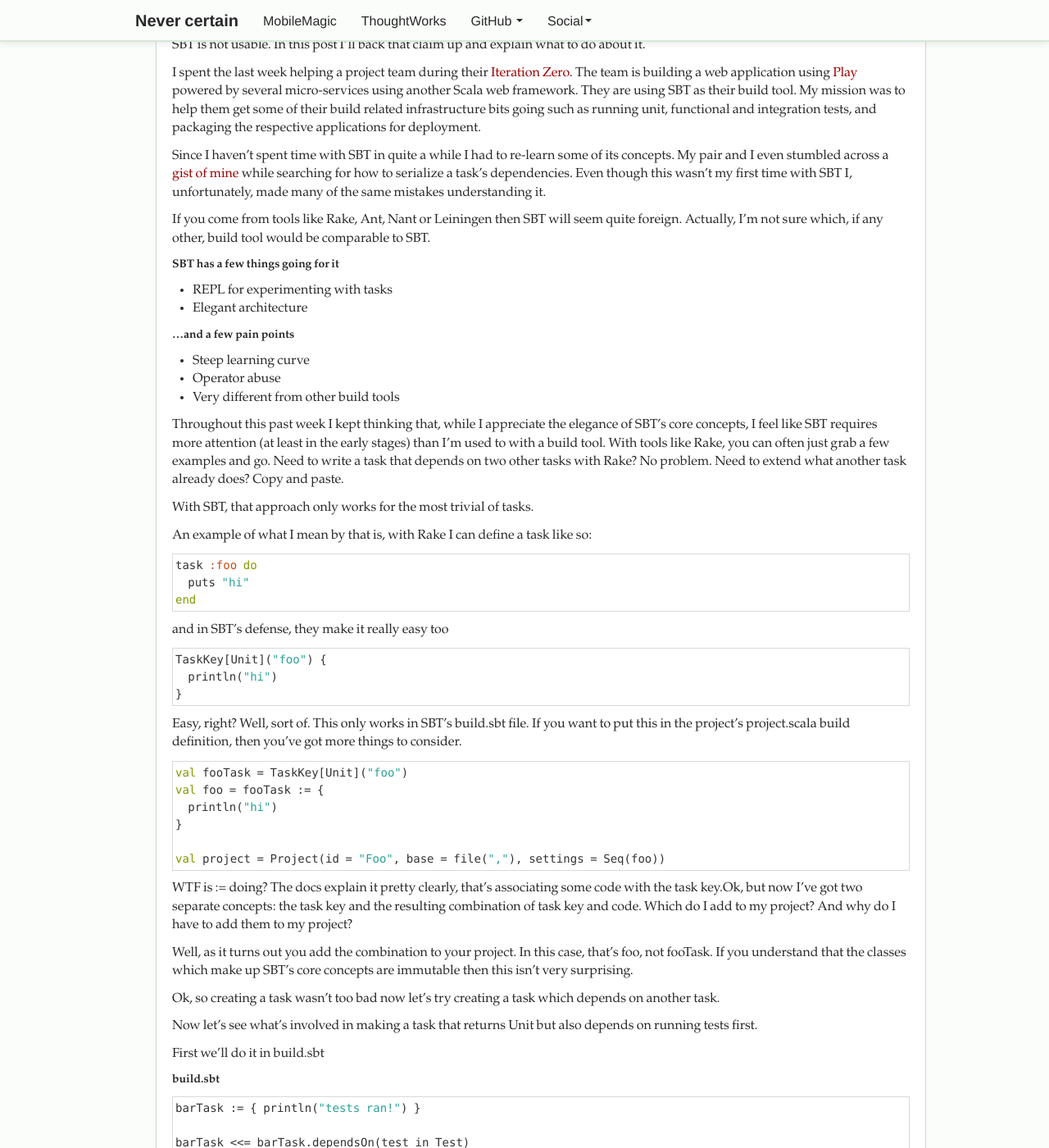
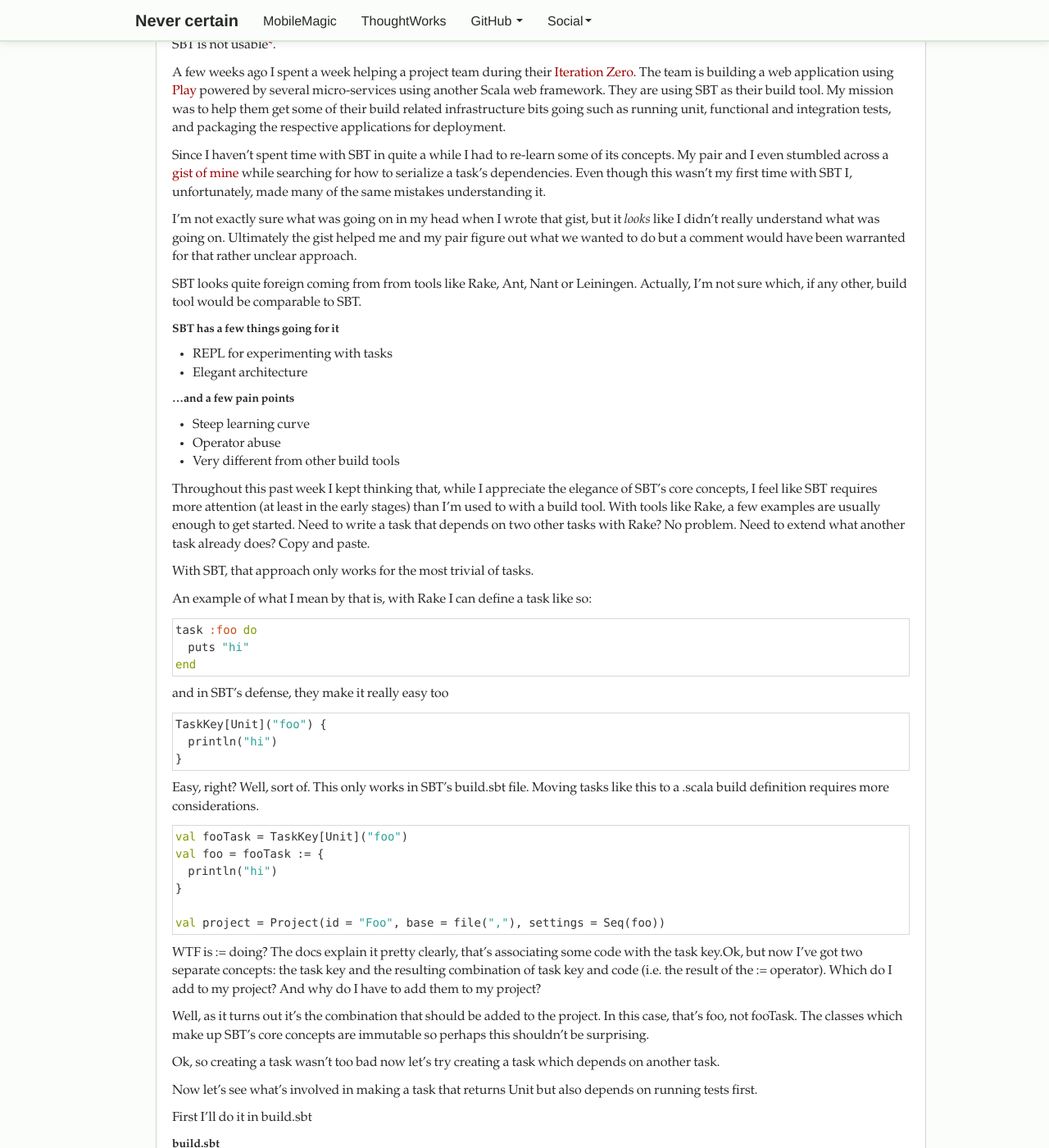
Before and after one commit to jbrechtel/blog, a Jekyll site: the page built from _posts/2013-02-23-sbt-is-not-usable.markdown, in a window 1280 px wide and 1400 px high, scrolled down 214 px. Shown: the whole window at 82% size. Built offline with Jekyll 4.4.1, drawn with Linux system fonts in a browser that asks for light colours; Markdown is read by kramdown in place of the engine named in the settings; comment, search, counter and statistics services are not loaded; some of the changed text lies outside the part shown.

Commit message:
final version of sbt post

```diff
--- a/_posts/2013-02-23-sbt-is-not-usable.markdown
+++ b/_posts/2013-02-23-sbt-is-not-usable.markdown
@@ -7,13 +7,15 @@ tags: swdev scala sbt build-tools
 
 ### SBT - (Not so) [Simple Build Tool](http://www.scala-sbt.org)
 
-SBT is not usable. In this post I'll back that claim up and explain what to do about it.
+SBT is not usable[*](#usable).
 
-I spent the last week helping a project team during their [Iteration Zero](http://foo.com). The team is building a web application using [Play](http://www.playframework.org) powered by several micro-services using another Scala web framework. They are using SBT as their build tool. My mission was to help them get some of their build related infrastructure bits going such as running unit, functional and integration tests, and packaging the respective applications for deployment.
+A few weeks ago I spent a week helping a project team during their [Iteration Zero](http://foo.com). The team is building a web application using [Play](http://www.playframework.org) powered by several micro-services using another Scala web framework. They are using SBT as their build tool. My mission was to help them get some of their build related infrastructure bits going such as running unit, functional and integration tests, and packaging the respective applications for deployment.
 
-Since I haven't spent time with SBT in quite a while I had to re-learn some of its concepts. My pair and I even stumbled across a [gist of mine](http://foo.com) while searching for how to serialize a task's dependencies. Even though this wasn't my first time with SBT I, unfortunately, made many of the same mistakes understanding it.
+Since I haven't spent time with SBT in quite a while I had to re-learn some of its concepts. My pair and I even stumbled across a [gist of mine](https://gist.github.com/jbrechtel/1629639) while searching for how to serialize a task's dependencies. Even though this wasn't my first time with SBT I, unfortunately, made many of the same mistakes understanding it.
 
-If you come from tools like Rake, Ant, Nant or Leiningen then SBT will seem quite foreign. Actually, I'm not sure which, if any other, build tool would be comparable to SBT.
+I'm not exactly sure what was going on in my head when I wrote that gist, but it *looks* like I didn't really understand what was going on. Ultimately the gist helped me and my pair figure out what we wanted to do but a comment would have been warranted for that rather unclear approach.
+
+SBT looks quite foreign coming from from tools like Rake, Ant, Nant or Leiningen. Actually, I'm not sure which, if any other, build tool would be comparable to SBT.
 
 ##### SBT has a few things going for it
 
@@ -26,7 +28,7 @@ If you come from tools like Rake, Ant, Nant or Leiningen then SBT will seem quit
 * Operator abuse
 * Very different from other build tools
 
-Throughout this past week I kept thinking that, while I appreciate the elegance of SBT's core concepts, I feel like SBT requires more attention (at least in the early stages) than I'm used to with a build tool. With tools like Rake, you can often just grab a few examples and go. Need to write a task that depends on two other tasks with Rake? No problem. Need to extend what another task already does? Copy and paste.
+Throughout this past week I kept thinking that, while I appreciate the elegance of SBT's core concepts, I feel like SBT requires more attention (at least in the early stages) than I'm used to with a build tool. With tools like Rake, a few examples are usually enough to get started. Need to write a task that depends on two other tasks with Rake? No problem. Need to extend what another task already does? Copy and paste.
 
 With SBT, that approach only works for the most trivial of tasks.
 
@@ -43,7 +45,7 @@ and in SBT's defense, they make it really easy too
 }
 </code></pre>
 
-Easy, right? Well, sort of. This only works in SBT's build.sbt file. If you want to put this in the project's project.scala build definition, then you've got more things to consider.
+Easy, right? Well, sort of. This only works in SBT's build.sbt file. Moving tasks like this to a .scala build definition requires more considerations.
 
 <pre><code class="scala">val fooTask = TaskKey[Unit]("foo")
 val foo = fooTask := {
@@ -53,15 +55,15 @@ val foo = fooTask := {
 val project = Project(id = "Foo", base = file(","), settings = Seq(foo))
 </code></pre>
 
-WTF is := doing? The docs explain it pretty clearly, that's associating some code with the task key.Ok, but now I've got two separate concepts:  the task key and the resulting combination of task key and code. Which do I add to my project? And why do I have to add them to my project?
+WTF is := doing? The docs explain it pretty clearly, that's associating some code with the task key.Ok, but now I've got two separate concepts:  the task key and the resulting combination of task key and code (i.e. the result of the := operator). Which do I add to my project? And why do I have to add them to my project?
 
-Well, as it turns out you add the combination to your project. In this case, that's foo, not fooTask. If you understand that the classes which make up SBT's core concepts are immutable then this isn't very surprising.
+Well, as it turns out it's the combination that should be added to the project. In this case, that's foo, not fooTask. The classes which make up SBT's core concepts are immutable so perhaps this shouldn't be surprising.
 
 Ok, so creating a task wasn't too bad now let's try creating a task which depends on another task.
 
 Now let's see what's involved in making a task that returns Unit but also depends on running tests first.
 
-First we'll do it in build.sbt
+First I'll do it in build.sbt
 
 ##### build.sbt
 
@@ -95,7 +97,7 @@ In fact, there is a better way to write it
 val afterTestTask = barTask &lt;&lt;= (test in Test) map { _ => println("tests ran!") }
 </code></pre>
 
-The difference here is that I'm creating the task using the &lt;&lt;= operator. It is not obvious that you need to do this because the &lt;&lt;= operator is used for defining tasks that take other tasks as inputs. However, for some unknown-to-me reason, you cannot call dependsOn on a task defined with :=. This is what I would think you'd want to write, but it doesn't compile:
+The difference here is that I'm creating the task using the &lt;&lt;= operator. I do not believe the need for this is obvious since the &lt;&lt;= operator is used for defining tasks that take other tasks as inputs. However, for some unknown-to-me reason, tasks defined with the := operator do not support dependsOn. This is what seems intuitive to me, but it doesn't compile:
 
 <pre><code class="scala">lazy val project = Project(id = "Foo", base = file("."),
                            settings = Seq(afterTestTask))
@@ -103,12 +105,9 @@ The difference here is that I'm creating the task using the &lt;&lt;= operator.
 val afterTestTask = (barTask := { println("tests ran!") }) dependsOn (test in Test)
 </code></pre>
 
-What's probably happening here is that SBT is folding over its settings sequence to compose the final task depenency graph.
+Of course, what's intuitive is subjective but I'm willing to be that a named method would make for a much more discoverable API than operators like &lt;&lt;=, :=, etc. Why "~=" for transformation and "&lt;&lt;=" for composition? I'm sure there are good reasons but I don't know them and the docs don't tell me. I've gotten used to having mnemonics to help me remember things and these arbitrary operators work against that.
 
-### Mini-rant about operator abuse
-
-Also, those feelings that this tool isn't worth the investment didn't mix well with the operator abuse. Why "~=" for transformation and "&lt;&lt;=" for composition? I'm sure there are good reasons but I don't know them and the docs don't tell me. I've gotten used to having mnemonics to help me remember things and these arbitrary operators work against that.
-
+<a id="usable"></a>
 ### What does 'usable' mean anyways?
 
 SBT isn't usable in the same way that other build tools are usable. SBT isn't grab-n-go. Sit down and stay for a while. Read the whole menu before you order. There *is* a barrier to entry and you should acknowledge that.
@@ -125,10 +124,12 @@ If you're picking up SBT now then I'd say you should avoid my mistakes by starti
 * Scopes
 * Projects
 
-The [docs](http://www.scala-sbt.org) are pretty good for learning about these topics if you seek these topics out directly. Make sure you avoid the tempting quick examples in the docs though, they are the path to madness if you use them too early.
+The [docs](http://www.scala-sbt.org) are pretty good for learning about these topics when sought out directly. Be sure to avoid the tempting quick examples in the docs though, they are the path to madness if used too early.
 
 Don't try to 'use' SBT. Learn SBT first.
 
 ### Conclusion
 
-I hope this post doesn't come across as <i>SBT sucks and Rake is awesome</i> because that isn't what I intend. What I'd like to drive home is that SBT is fundamentally different from other build tools thus you should approach understanding it in a fundamentally different way. Spend more up front time understanding SBT than you might with another build tool. Once I started doing that the road got a lot smoother.
+I hope this post doesn't come across as <i>SBT sucks and Rake is awesome</i> because that isn't what I intend. What I'd like to drive home is that SBT is fundamentally different from other build tools thus understanding it should be approached in a fundamentally different way. Spend more up front time understanding SBT than you might with another build tool. Once I started doing that the road got a lot smoother.
+
+Would I pick SBT for a new Scala project if I were starting from scratch? I think I'd need a really good reason to do so.
```
